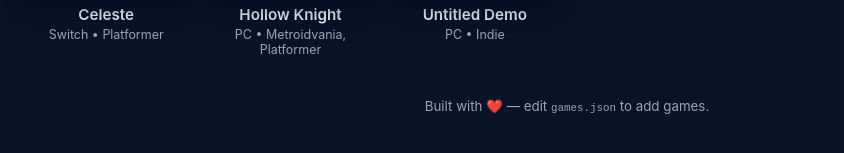
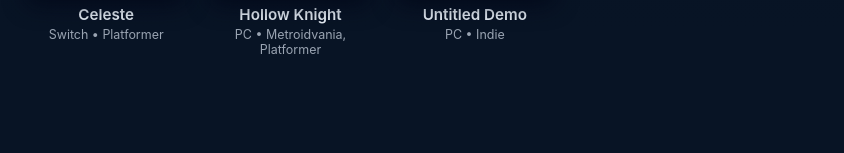
Before and after one commit to Jackarius715/Jackarius715-Game-Reviews, a plain HTML site: page index.html in a window 1280 px wide. Shown: the part 453-606 px from the top of the page, without its empty margins (73-917 px from the left). Drawn offline with Linux system fonts and the light colour scheme.

Commit message:
Remove footer from index.html
Removed footer section from the HTML file.

```diff
--- a/index.html
+++ b/index.html
@@ -49,10 +49,6 @@
   <section id="grid" class="grid" aria-live="polite"></section>
 </main>
 
-<footer class="site-footer">
-  <small>Built with ❤️ — edit <code>games.json</code> to add games.</small>
-</footer>
-
 <script src="script.js" defer></script>
 </body>
 </html>
```
